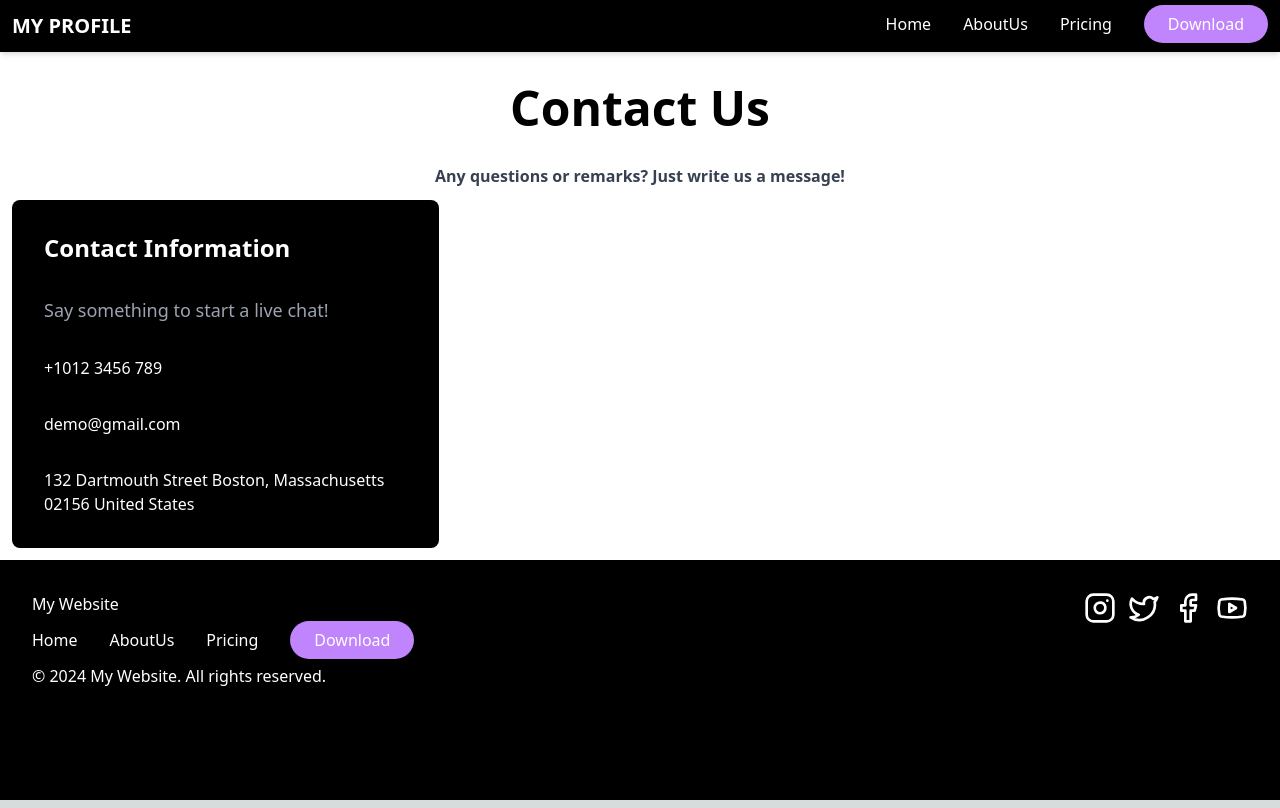
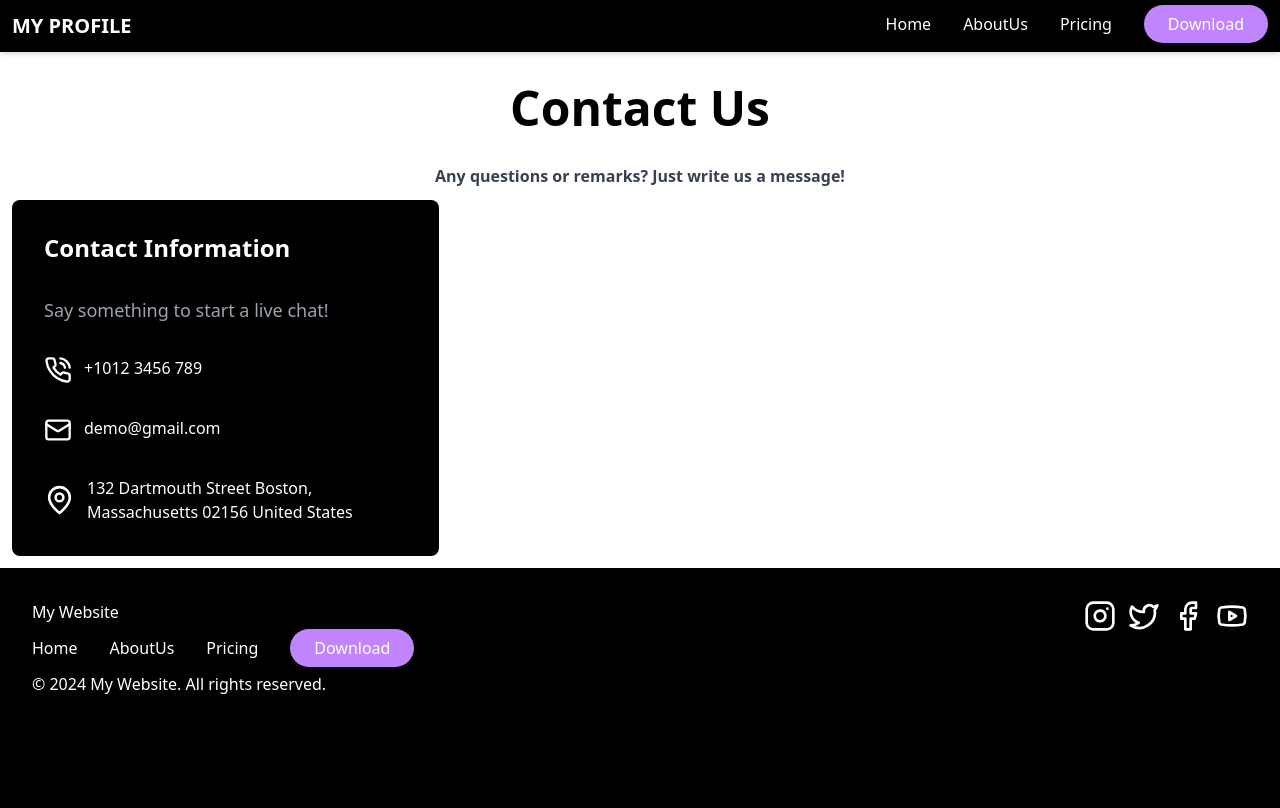
Before and after one commit to zeiq-co/anoop-project, a Next.js app: page /contact in a window 1280 px wide. Built offline with nearby package versions, Linux system fonts and the light colour scheme.

Commit message:
Changed the info part and imported icons from lucide react

```diff
--- a/src/components/Footer.js
+++ b/src/components/Footer.js
@@ -1,4 +1,5 @@
-import { Instagram, Twitter, Facebook, Youtube } from 'lucide-react';
+import { PhoneCall } from 'lucide-react';
+import { Instagram, Twitter, Facebook, Youtube,} from 'lucide-react';
 import Nav from '../components/Nav';
 
 export default function Footer() {
--- a/src/pages/contact.jsx
+++ b/src/pages/contact.jsx
@@ -1,5 +1,6 @@
+import { PhoneCall, Mail, MapPin } from 'lucide-react';
 import Nav from '../components/Nav';
-import { Instagram, Twitter, Facebook, Youtube } from 'lucide-react';
+import { Instagram, Twitter, Facebook, Youtube} from 'lucide-react';
 
 export default function Home() {
   return (
@@ -23,16 +24,23 @@ export default function Home() {
       {/* Title */}
 
       {/* Info */}
-      <div className='h-86 m-3 w-1/3 rounded-lg bg-black p-4 text-white'>
-        <h1 className='p-4 text-2xl font-bold'>Contact Information</h1>
-        <p className='p-4 text-lg text-gray-400'>
-          Say something to start a live chat!
-        </p>
-        <p className='p-4'>+1012 3456 789</p>
-        <p className='p-4'>demo@gmail.com</p>
-        <p className='p-4'>
-          132 Dartmouth Street Boston, Massachusetts 02156 United States
-        </p>
+      <div>
+        <div className='h-86 m-3 w-1/3 rounded-lg bg-black p-4 text-white'>
+          <h1 className='p-4 text-2xl font-bold'>Contact Information</h1>
+          <p className='p-4 text-lg text-gray-400'>Say something to start a live chat!</p>
+          <div className='flex flex-row space-x-3 p-4'>
+            <PhoneCall size={28}/>
+            <p> +1012 3456 789 </p>
+          </div>
+          <div className='flex flex-row space-x-3 p-4'>
+            <Mail size={28}/>
+            <p> demo@gmail.com </p>
+          </div>
+          <div className='flex flex-row space-x-3 p-4'>
+            <MapPin size={48}/>
+            <p> 132 Dartmouth Street Boston, Massachusetts 02156 United States </p>
+          </div>
+        </div>
       </div>
       {/* Info */}
 
```
